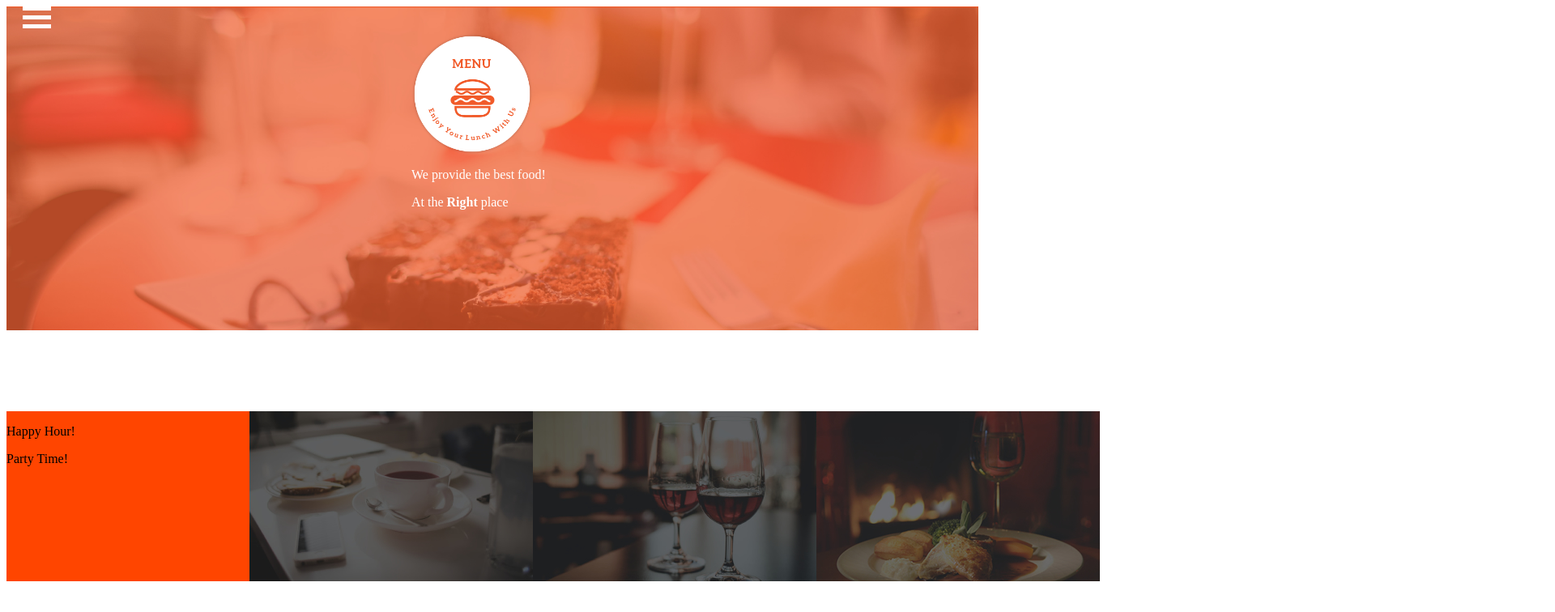
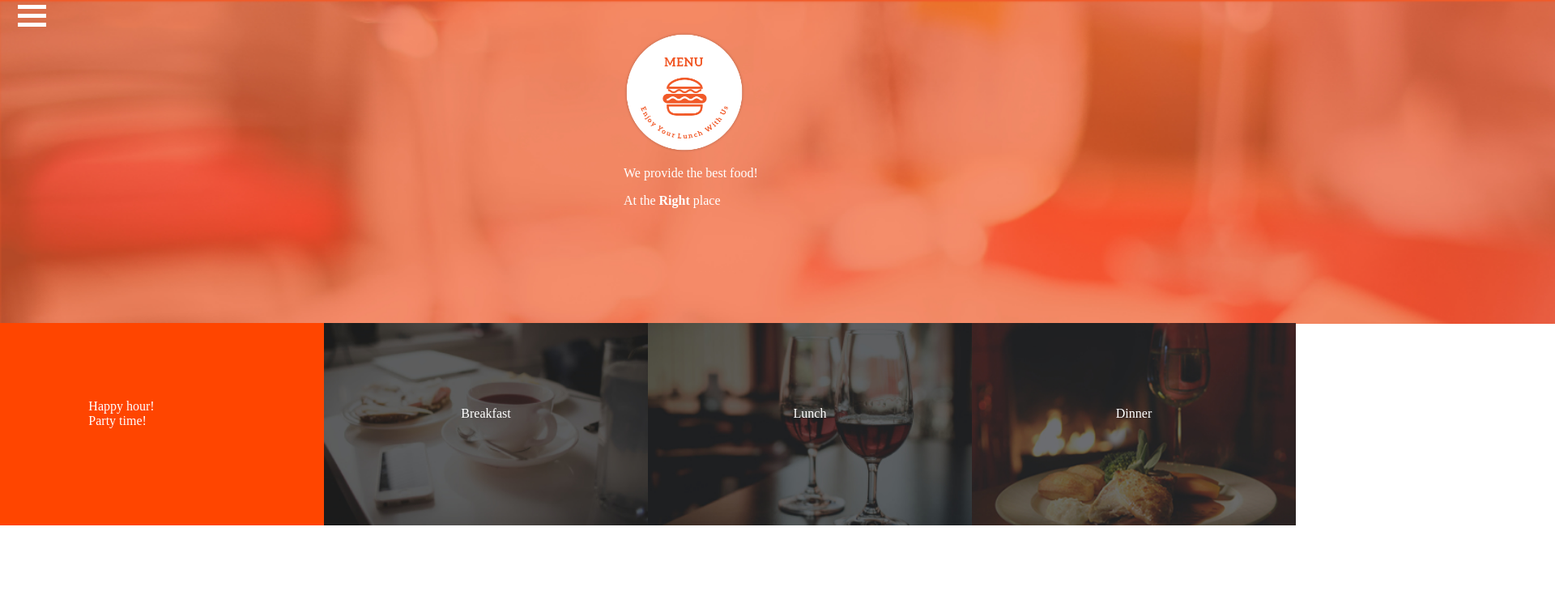
Before and after one commit to gadzorgenu2000/Menu-fastfood-website, a plain HTML site: page navigation.html in a window 1280 px wide. Shown: the top 756 px of the page at 81% size, 1920 px wide, since content can reach past the window. Drawn offline with Linux system fonts and the light colour scheme.

Commit message:
header updates

```diff
--- a/navigation.css
+++ b/navigation.css
@@ -9,17 +9,25 @@
 div#landing-page{
     background-image: url(img/landing.jpg);
     background-repeat: no-repeat;
-    background-size: 60%;
+    background-size: cover;      /*??*/
+    -webkit-background-size: cover;
+   -moz-background-size: cover;
+   -o-background-size: cover;
     height: 400px;
-    width: 2000px;
+    width: 2200px;
+    left: 0px;
+    top: 0px;
+    position: fixed;
+    max-height: unset;
+    max-width: unset;
 }
 #landing-text{
     color: white;
-    margin-left: 25%;
+    margin-left: 35%;
 }
 #avatar-circle{
     display: flex;
-    margin-left: 25%;
+    margin-left: 35%;
     margin-top: 0%;
 }
 .menu-bar{
@@ -30,18 +38,65 @@ div#landing-page{
     display: flex;
     margin-left: 1%;
   }
-#happy-hour{
-    height: 300px ;
-    width: 200px;
+.happy-hour{
     display: flex;
+    position: fixed;
+    top: 307px;
+    left: 0px;x
 }
 .grid-container {
     display: grid;
     grid-template-columns: auto auto auto auto;
-    margin-top: 100px;
+    margin-left: 0px;
+    margin-top: 92px;
+    width: 500px;
   }
+  .grid-item img{
+      height: 250px;
+      width: 400px;
+  }
+.grid-item img:hover{
+    transform: scale(1.1);
+    cursor: pointer;
+    color: black;
+}
 #orange-square{
     background-color: orangered;
-    height: 210px;
-    width:300px ;
+    height: 250px;
+    width:400px;
 }
+#orange-square:hover{
+    transform: scale(1.1);
+    cursor: pointer;
+}
+#happytext:hover{
+    color: black;
+}
+.orange-square{
+        position: absolute;
+        top: 59%;
+        left: 30%;
+        transform: translate(-50%, -50%);
+        color: white;
+  }
+  .breakfast{
+        position: absolute;
+        top: 59%;
+        left: 120%;
+        transform: translate(-50%, -50%);
+        color: white;
+  }
+  .lunch{
+    position: absolute;
+    top: 59%;
+    left: 200%;
+    transform: translate(-50%, -50%);
+    color: white;
+  }
+  .dinner{
+    position: absolute;
+    top: 59%;
+    left: 280%;
+    transform: translate(-50%, -50%);
+    color: white;
+  }
--- a/navigation.html
+++ b/navigation.html
@@ -1,3 +1,4 @@
+
 <!DOCTYPE html>
 <html>
     <head>
@@ -18,15 +19,12 @@
             <p>At the <b>Right </b>place</p>
             </div>
         </div>
-        <div id="happy-hour">
+        <div class="happy-hour">
             <div class="grid-container">
-                <div class="grid-item" id="orange-square">
-                    <p>Happy Hour!</p>
-                    <p>Party Time!</p>
-                </div>
-                <div class="grid-item"><img src="img/breakfast.jpg"/></div>
-                <div class="grid-item"><img src="img/lunch.jpg"></div>
-                <div class="grid-item"><img src="img/dinner.jpg"></div>
+                <div class="grid-item" id="orange-square"><div class="orange-square"><p id="happytext">Happy hour!<br>Party time!</p></div></div>
+                <div class="grid-item"><img src="img/breakfast.jpg"/><div class="breakfast">Breakfast</div></div>
+                <div class="grid-item"><img src="img/lunch.jpg"/><div class="lunch">Lunch</div></div>
+                <div class="grid-item"><img src="img/dinner.jpg"/><div class="dinner">Dinner</div></div>
             </div>
         </div>
     </body>
```
